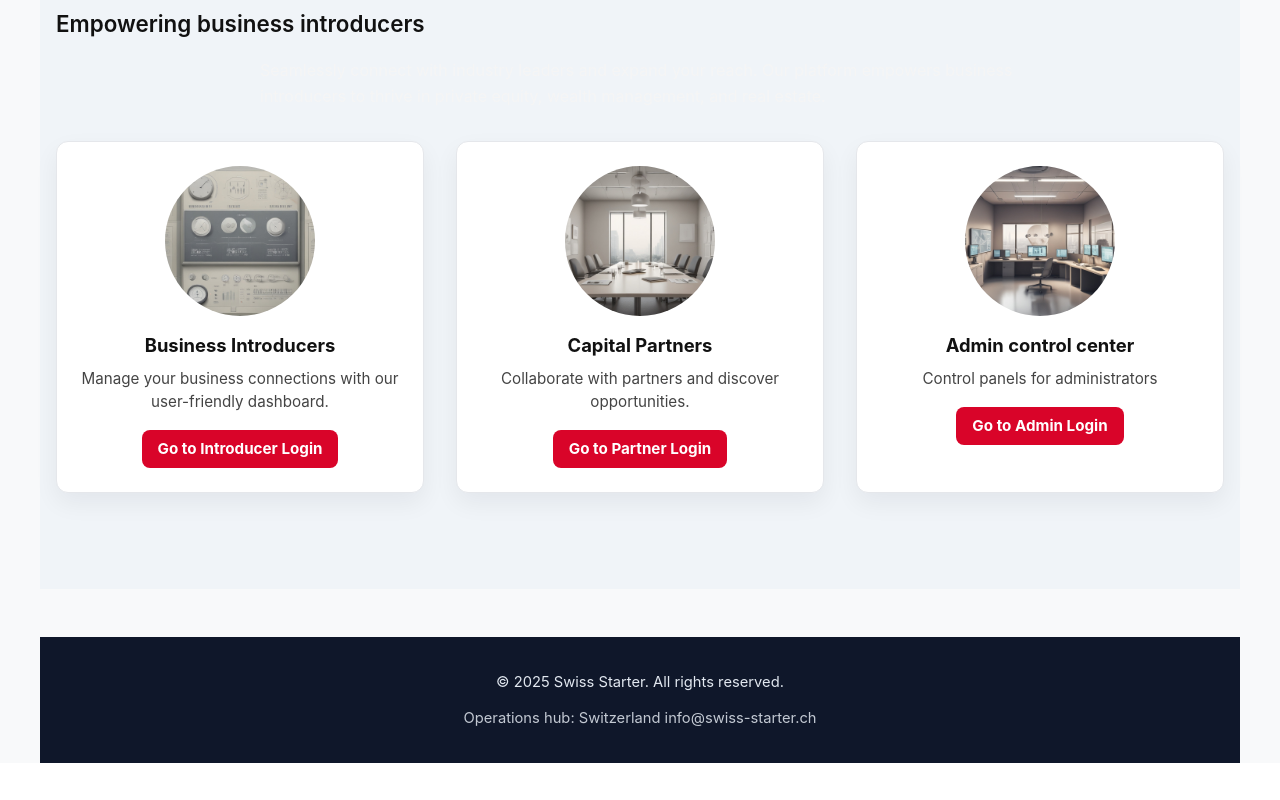
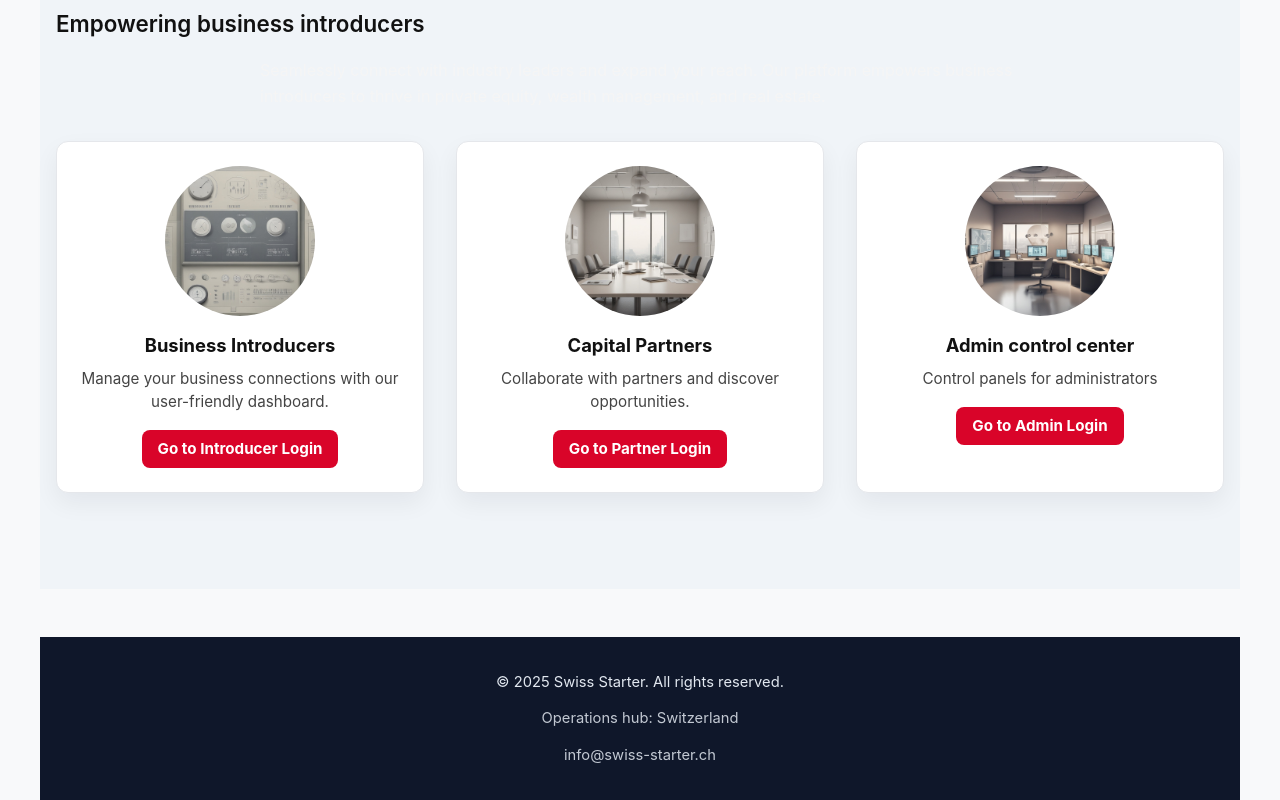
Before and after one commit to Estwaldstein/newlink-frontend, a React (Vite) app: page / in a window 1280 px wide. Shown: the part 1188-1988 px from the top of the page. Before the commit the page ends 1951 px from the top, so only its background shows below. Built offline with nearby package versions, Linux system fonts and the light colour scheme.

Commit message:
Update HomePage.jsx

```diff
--- a/src/pages/HomePage.jsx
+++ b/src/pages/HomePage.jsx
@@ -192,7 +192,8 @@ const HomePage = () => {
       {/* Footer */}
       <footer className="footer" id="contact">
         <p>© 2025 Swiss Starter. All rights reserved.</p>
-        <p className="footer-note">Operations hub: Switzerland info@swiss-starter.ch</p>
+        <p className="footer-note">Operations hub: Switzerland</p>
+        <p className="footer-note">info@swiss-starter.ch</p>
       </footer>
     </div>
   );
```
